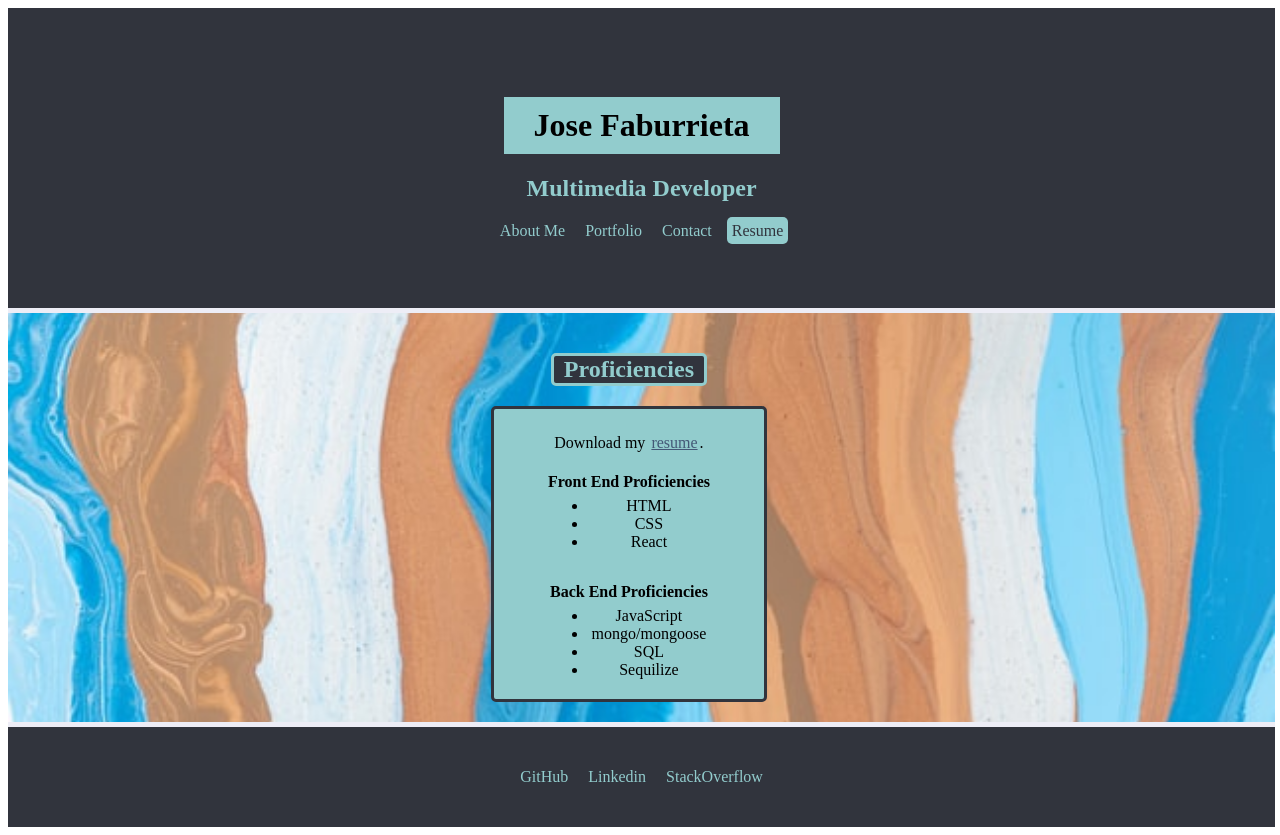
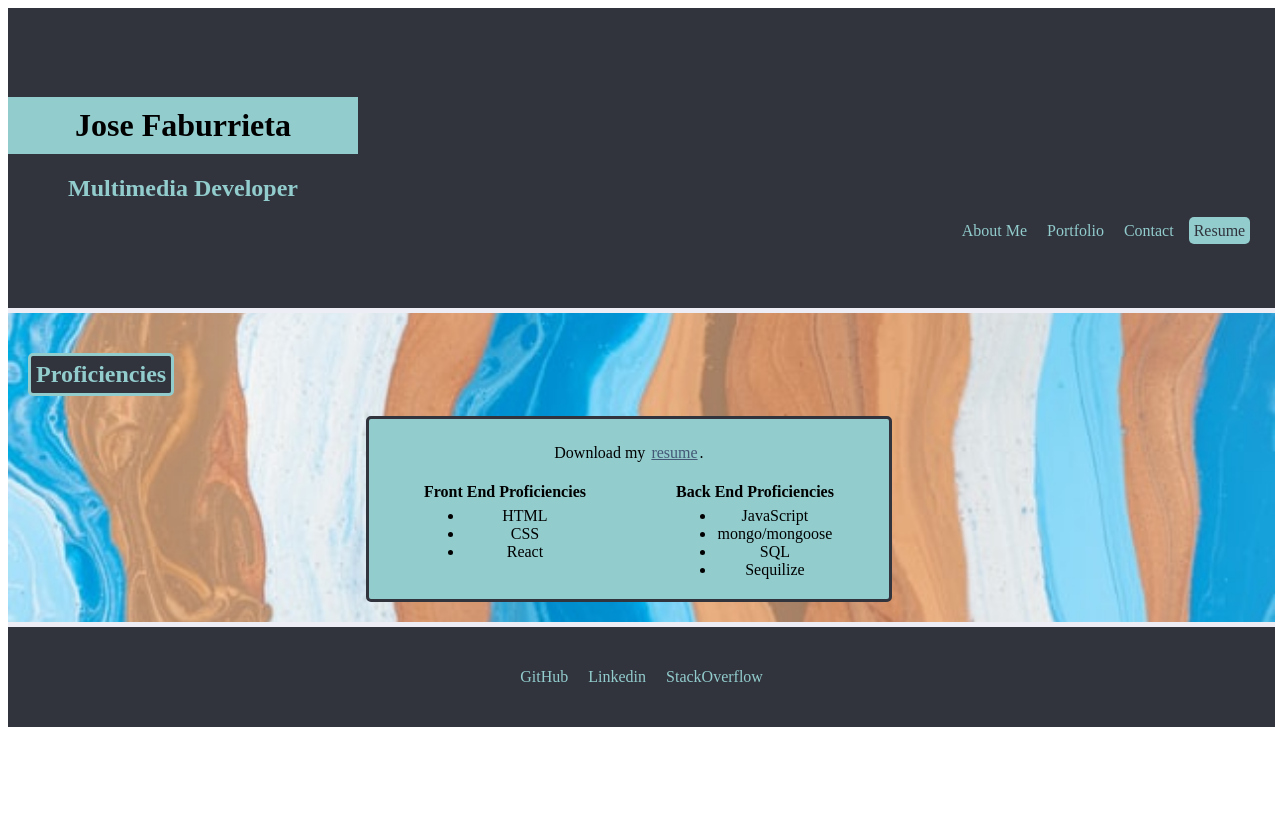
Before and after one commit to joe-toni/Latest_React_Portfolio, a React (Create React App) app: page /resume in a window 1280 px wide. After the commit the page ends 800 px from the top, so only its background shows below. Built offline with nearby package versions, Linux system fonts and the light colour scheme.

Commit message:
Finished styling for expanded screen sizes

```diff
--- a/src/Pages/About.js
+++ b/src/Pages/About.js
@@ -6,6 +6,7 @@ function About()
     return (
         <div className = "basic-container">
             <h2>About Me</h2>
+            <div className = "profile-container">
             <img src = {photo} alt = "Profile"/>
             <p>
             Full stack web developer in training, working on completing the UC Davis coding bootcamp. Recently acquired entry
@@ -17,6 +18,7 @@ function About()
             and resourcefulness when picking up new technologies.
             </p>
         </div>
+        </div>
     )
 }
 
--- a/src/Pages/Portfolio.js
+++ b/src/Pages/Portfolio.js
@@ -87,33 +87,46 @@ function Portfolio()
         <div className="basic-container">
             {portfolio
                 ?
-
+                    <div className="portfolio-container">
+                    <h2>Portfolio</h2>
                     <div className = "portfolioView">
-                        <h2>Portfolio</h2>
+                        <div className="segment">
                         <div  className="thumbnail" onClick = {() => updateView(pillarProject)}>
                             <img src = {Pillar} className="projectImg" alt = "Pillar Project"/>
                             <h3 className="projectTitle">The Pillar Art Gallary</h3>
                         </div>
+                        </div>
+                        <div className="segment">
                         <div  className="thumbnail" onClick = {() => updateView(blogProject)}>
                             <img src = {Blog} className="projectImg" alt = "Blog Project"/>
                             <h3 className="projectTitle">The Tech Blog</h3>
                         </div>
+                        </div>
+                        <div className="segment">
                         <div  className="thumbnail" onClick = {() => updateView(travelProject)}>
                             <img src = {Travel} className="projectImg" alt = "Travel Project"/>
                             <h3 className="projectTitle">There And Back Again</h3>
                         </div>
+                        </div>
+                        <div className="segment">
                         <div  className="thumbnail" onClick = {() => updateView(weatherProject)}>
                             <img src = {Weather} className="projectImg" alt = "Weather Project"/>
                             <h3 className="projectTitle">The Weather Dashboard</h3>
                         </div>
+                        </div>
+                        <div className="segment">
                         <div  className="thumbnail" onClick = {() => updateView(schedulerProject)}>
                             <img src = {Scheduler} className="projectImg" alt = "Scheduler Project"/>
                             <h3 className="projectTitle">Daily Planner</h3>
                         </div>
+                        </div>
+                        <div className="segment">
                         <div  className="thumbnail" onClick = {() => updateView(workoutProject)}>
                             <img src = {Workout} className="projectImg" alt = "Workout Project"/>
                             <h3 className="projectTitle">Workout Tracker</h3>
                         </div>
+                        </div>
+                    </div>
                     </div>
                 :
                     <div className = "projectView">
--- a/src/Pages/Resume.js
+++ b/src/Pages/Resume.js
@@ -8,12 +8,15 @@ export default  function Resume()
             <div className="resume-container">
                 <p>Download my <a href = "https://drive.google.com/file/d/1SJ3V4-3JsyY0rrnUR75cEUkWD-ZRSSej/view?usp=sharing" target="_blank">resume</a>.</p>
                 <div className="list-container">
+                    <div>
                     <h4>Front End Proficiencies</h4>
                     <ul>
                         <li>HTML</li>
                         <li>CSS</li>
                         <li>React</li>
                     </ul>
+                    </div>
+                    <div>
                     <h4>Back End Proficiencies</h4>
                     <ul>
                         <li>JavaScript</li>
@@ -22,6 +25,7 @@ export default  function Resume()
                         <li>Sequilize</li>
                     </ul>
                     </div>
+                    </div>
             </div>
 
         </div>
--- a/src/expandedStyle.css
+++ b/src/expandedStyle.css
@@ -0,0 +1,112 @@
+@media only screen and (min-width: 520px)
+{
+    .title-container
+    {
+        align-self: flex-start;
+    }
+    nav
+    {
+        align-self: flex-end;
+        margin-right: 20px
+    }
+
+    .basic-container p
+    {
+        width: 400px;
+    }
+
+    .portfolioView
+    {
+        flex-direction: row;
+        flex-wrap: wrap;
+        justify-content: space-around;
+    }
+    .segment
+    {
+        width: 45%;
+    }
+
+    .projectView img
+    {
+        width: 400px;
+    }
+    form
+    {
+        width: 300px;
+    }
+
+    .resume-container
+    {
+        width: 300px;
+    }
+
+    .resume-container p
+    {
+        width: 100%;
+    }
+}
+
+@media only screen and (min-width: 730px)
+{
+    .title-container
+    {
+        width: 350px;
+    }
+
+    .basic-container h2
+    {
+        align-self: flex-start;
+        margin-left: 20px;
+    }
+
+    .profile-container
+    {
+        width: 90%;
+        flex-direction: row;
+    }
+
+    .profile-container img
+    {
+        align-self: flex-start;
+    }
+
+    .segment
+    {
+        width: 30%;
+    }
+
+    .projectView img
+    {
+        width: 600px;
+    }
+
+    form
+    {
+        padding-left: 100px;
+        align-self: flex-start;
+    }
+
+    .resume-container
+    {
+        width: 500px;
+    }
+
+    .list-container
+    {
+        width: 100%;
+        flex-direction: row;
+        justify-content: space-around;
+    }
+}
+
+@media only screen and (min-width: 950px)
+{
+    .profile-container
+    {
+        width: 70%;
+    }
+    .portfolioView
+    {
+        width: 90%;
+    }
+}
--- a/src/index.js
+++ b/src/index.js
@@ -2,6 +2,7 @@ import React from 'react';
 import ReactDOM from 'react-dom';
 import App from './App';
 import "./style.css";
+import "./expandedStyle.css"
 
 ReactDOM.render(
 <React.StrictMode>
--- a/src/style.css
+++ b/src/style.css
@@ -95,11 +95,12 @@ a
 .basic-container h2
 {
     text-align: center;
-    width: 150px;
+    width: auto;
     border: 3px solid var(--softblue);
     border-radius: 5px;
     background-color: var(--currentgrey);
     color: var(--softblue);
+    padding: 5px;
 }
 .basic-container p
 {
@@ -120,11 +121,33 @@ a
     border: 5px solid var(--softblue);
 }
 
+.profile-container
+{
+    width: 100%;
+    display: flex;
+    flex-direction: column;
+    align-items: center;
+}
+
+.portfolio-container
+{
+    display: flex;
+    flex-direction: column;
+    align-items: center;
+}
+
 .portfolioView
 {
     display: flex;
     flex-direction: column;
     justify-content: center;
+    align-items: center;
+}
+
+.segment
+{
+    width: 100%;
+    display: flex;
     align-items: center;
 }
 
@@ -143,6 +166,7 @@ a
 {
     width: 100%;
     height: 100%;
+    object-fit: cover;
 }
 
 .thumbnail h3
@@ -203,11 +227,6 @@ form
     height: 300px;
     display: flex;
     flex-direction: column;
-}
-
-form p
-{
-
 }
 
 label
```
